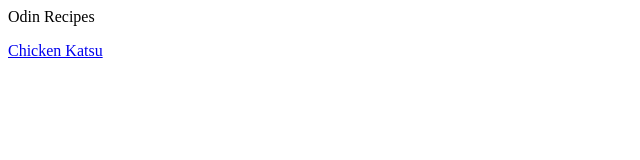
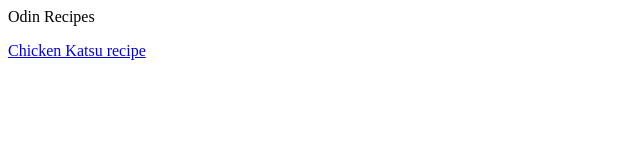
Before and after one commit to aodhan19/odin-recipes, a plain HTML site: page index.html in a window 1280 px wide. Shown: the full height of the page, 0-640 px from the left. Drawn offline with Linux system fonts and the light colour scheme.

Commit message:
Add link to Chicken Katsu recipe

```diff
--- a/index.html
+++ b/index.html
@@ -6,6 +6,6 @@
 </head>
 <body>
     <h>Odin Recipes</h>
-    <p><a href="recipes/chicken-katsu.html">Chicken Katsu</a></p>
+    <p><a href="recipes/chicken-katsu.html">Chicken Katsu recipe</a></p>
 </body>
 </html>
```
